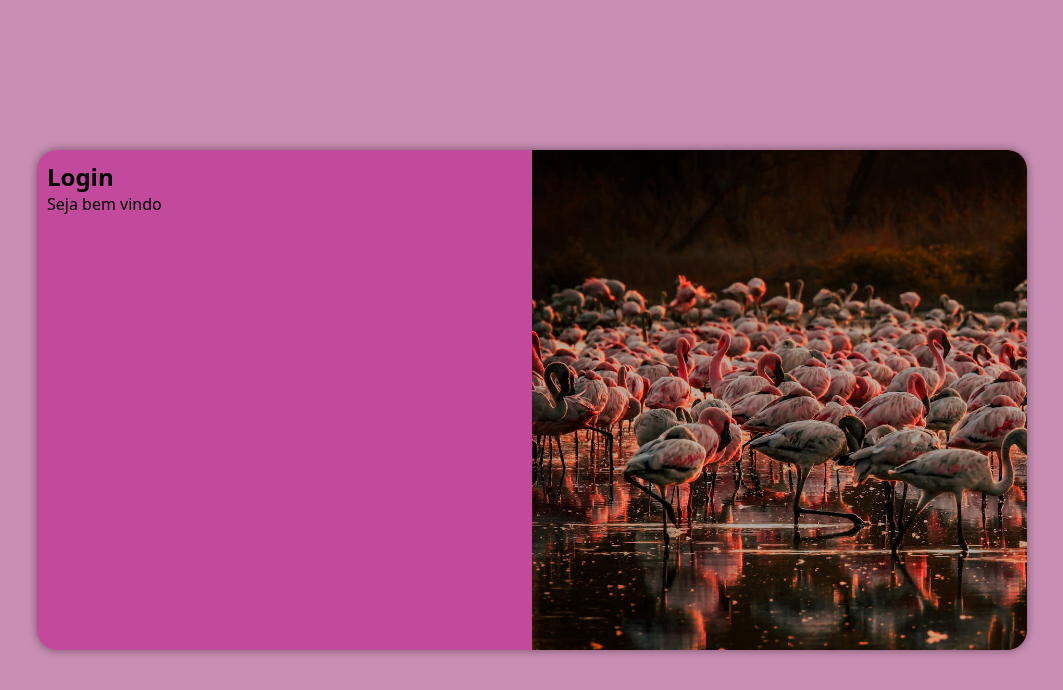
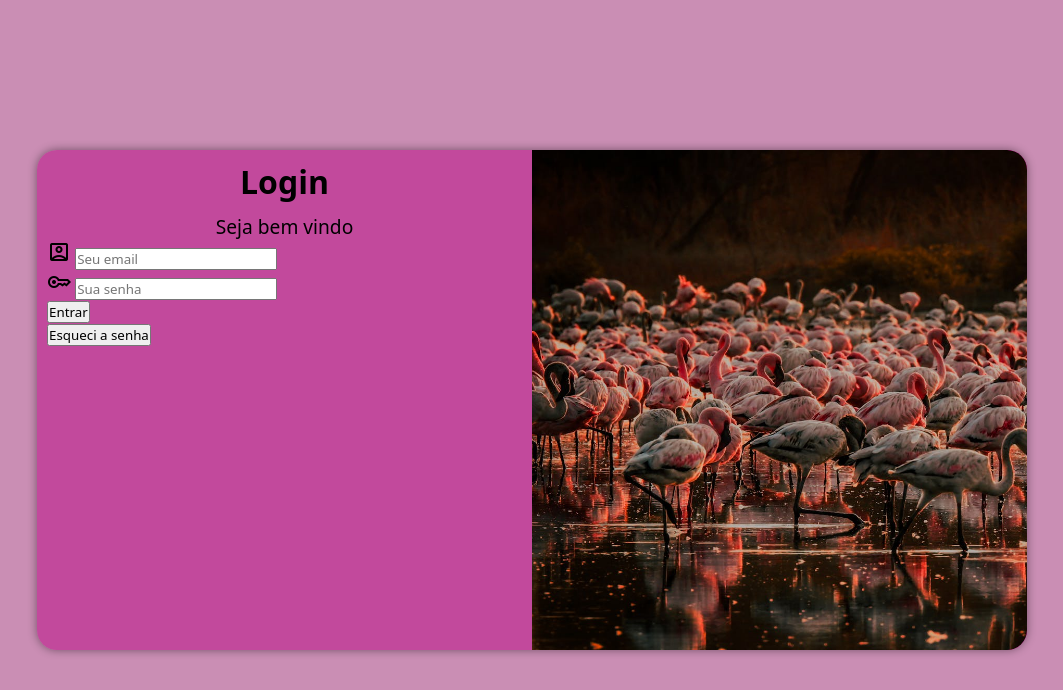
Before and after one commit to joseerivaldo/projeto-login, a PHP site: page / in a window 1280 px wide. Shown: the top 690 px of the page, without its empty margins (108-1171 px from the left). Run offline with PHP 8.4, Linux system fonts and the light colour scheme.

Commit message:
adicionei o formulário

```diff
--- a/estilos/media-query.css
+++ b/estilos/media-query.css
@@ -35,4 +35,12 @@
         float: left;
         width: 50%;
     }
+
+    div#formulario > h1{
+    font-size: 2em;
 }
+
+    div#formulario > p{
+    font-size: 1.2em;
+}
+}
--- a/estilos/style.css
+++ b/estilos/style.css
@@ -54,3 +54,13 @@ div#formulario{
     display: block;
     padding: 10px;
 }
+
+div#formulario > h1{
+    text-align: center;
+    margin-bottom: 10px;
+}
+
+div#formulario > p{
+    font-size: 0.8em;
+    text-align: center;
+}
--- a/index.html
+++ b/index.html
@@ -4,6 +4,9 @@
     <meta charset="UTF-8">
     <meta name="viewport" content="width=device-width, initial-scale=1.0">
     <title>Login</title>
+    <link rel="stylesheet" href="https://fonts.googleapis.com/css2?family=Material+Symbols+Outlined:opsz,wght,FILL,GRAD@20..48,100..700,0..1,-50..200&icon_names=account_box" />
+    <link rel="stylesheet" href="https://fonts.googleapis.com/css2?family=Material+Symbols+Outlined:opsz,wght,FILL,GRAD@20..48,100..700,0..1,-50..200&icon_names=key" />
+
     <link rel="stylesheet" href="estilos/style.css">
     <link rel="stylesheet" href="estilos/media-query.css">
 </head>
@@ -11,13 +14,25 @@
     <main>
         <section id="login">
             <div id="imagem">
-
+                <!-- Aqui vai a imagem nas CSS-->
             </div>
             <div id="formulario">
                 <h1>Login</h1>
                 <p>Seja bem vindo</p>
-                <form action="login.php" method="post">
-
+                <form action="login.php" method="post" autocomplete="on">
+                    <div id="campo">
+                        <label for="ilogin">
+                            <span class="material-symbols-outlined">account_box
+                            </span>
+                        </label>
+                        <input type="email" name="login" id="ilogin" placeholder="Seu email" autocomplete="email" required>
+                    </div>
+                    <div id="senha">
+                    <label for="isenha"><span class="material-symbols-outlined">key</span></label>
+                    <input type="password" name="senha" id="isenha" placeholder="Sua senha" autocomplete="current-password" required minlength="8">
+                </div>
+                <button type="submit">Entrar</button><br>
+                <button>Esqueci a senha</button>
                 </form>
             </div>
         </section>
```
